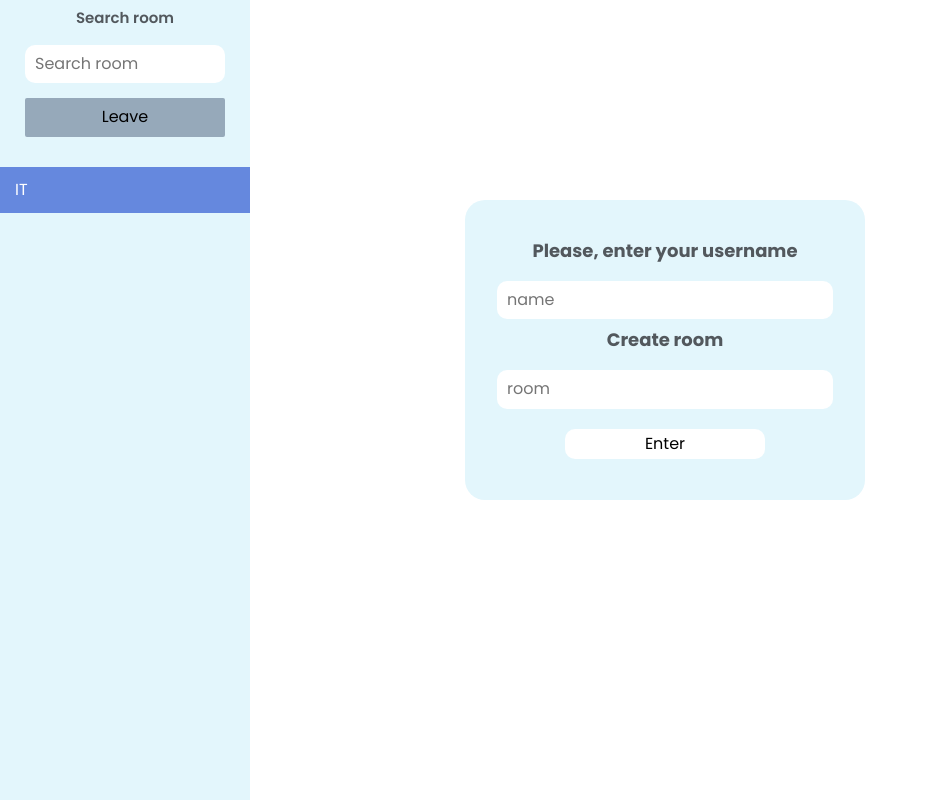
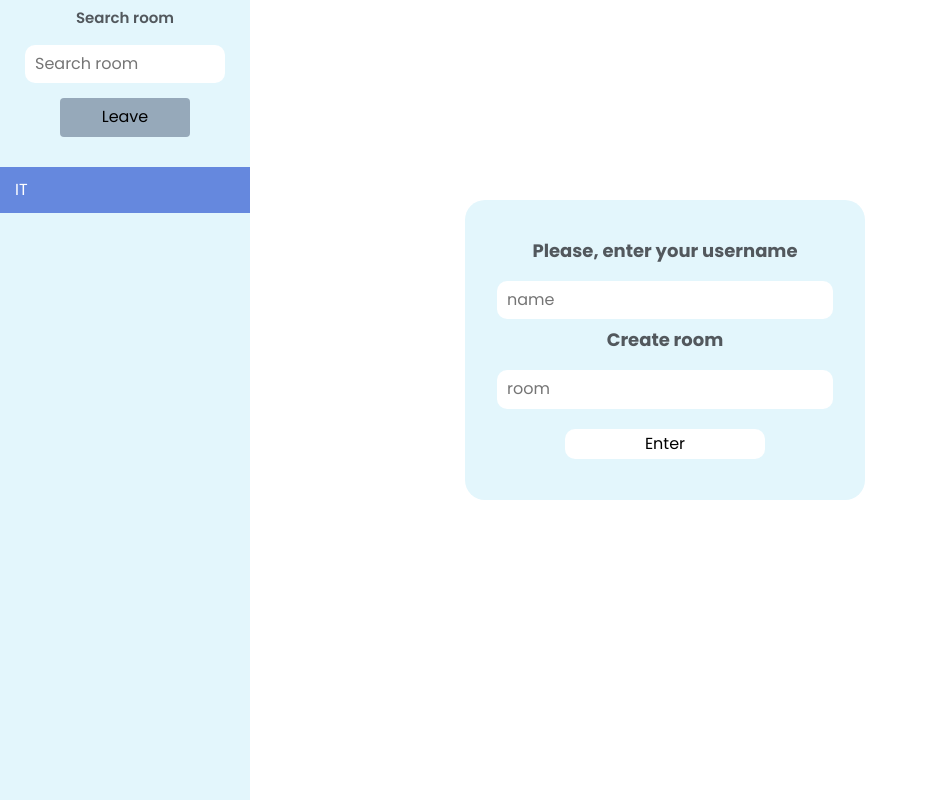
Before and after one commit to LysiukOleksandr/MERN-chat, a React (Create React App) app in the folder client/: page / in a window 1280 px wide. Shown: the whole page, without its empty margins (0-928 px from the left). Built offline with nearby package versions, Linux system fonts and the light colour scheme.

Commit message:
leave btn(fixed styles)

```diff
--- a/client/src/scss/style.scss
+++ b/client/src/scss/style.scss
@@ -945,6 +945,7 @@ li {
     justify-content: center;
     flex-direction: column;
     align-items: center;
+
     & h3 {
       font-size: 15px;
       font-weight: 600;
@@ -962,28 +963,30 @@ li {
     }
   }
 
-  &__logout{
+  &__logout {
     margin-top: 15px;
     display: flex;
     justify-content: center;
     align-items: center;
-   & button{
-      width: 200px;
+
+    & button {
+      width: 130px;
       border: none;
       padding: 10px;
       outline: none;
-      border-radius: 2px;
+      border-radius: 4px;
       background: $border;
       cursor: pointer;
       transition: 0.3s all ease;
-     &:hover{
+
+      &:hover {
         background: $purple;
         color: white;
       }
-     &:active{
+
+      &:active {
         transform: translateY(4px);
       }
-
     }
   }
 
@@ -997,7 +1000,8 @@ li {
       color: #fff;
       cursor: pointer;
       transition: 0.3s all ease;
-      &:hover{
+
+      &:hover {
         outline: 1px solid black;
       }
     }
```
Lines whose indentation alone changed are shown as unchanged.
